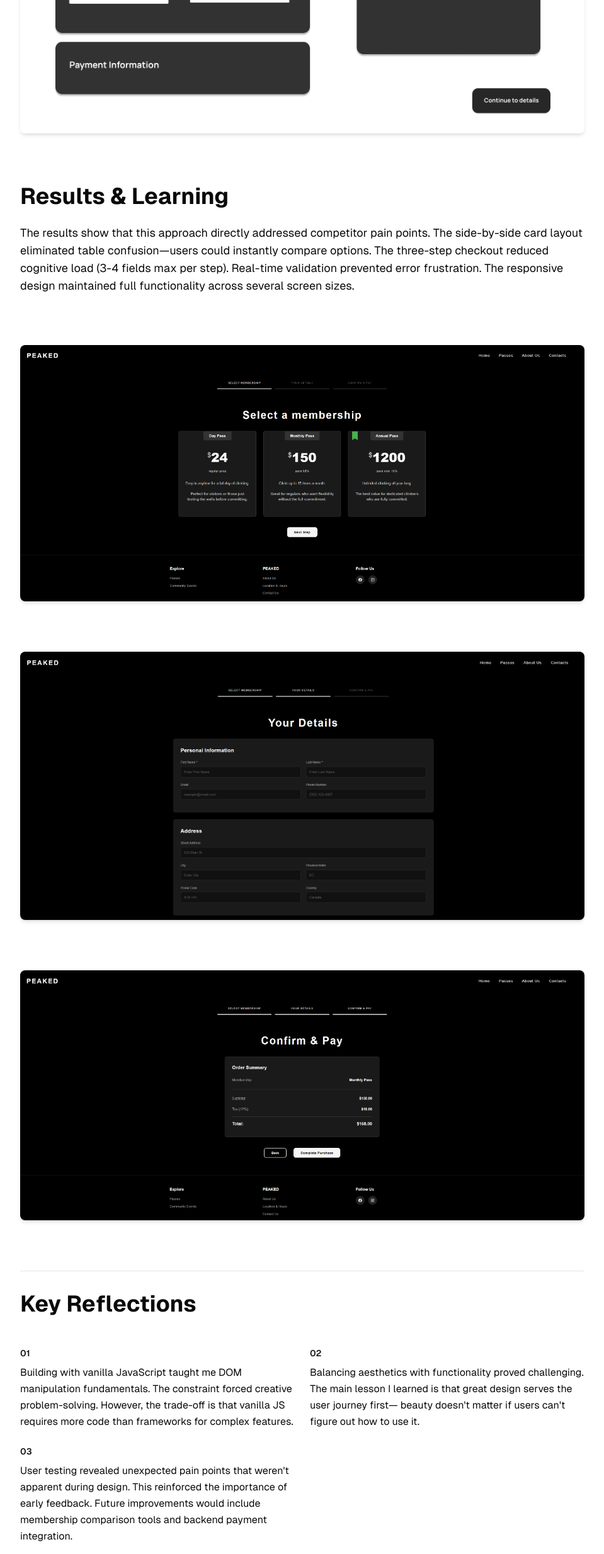
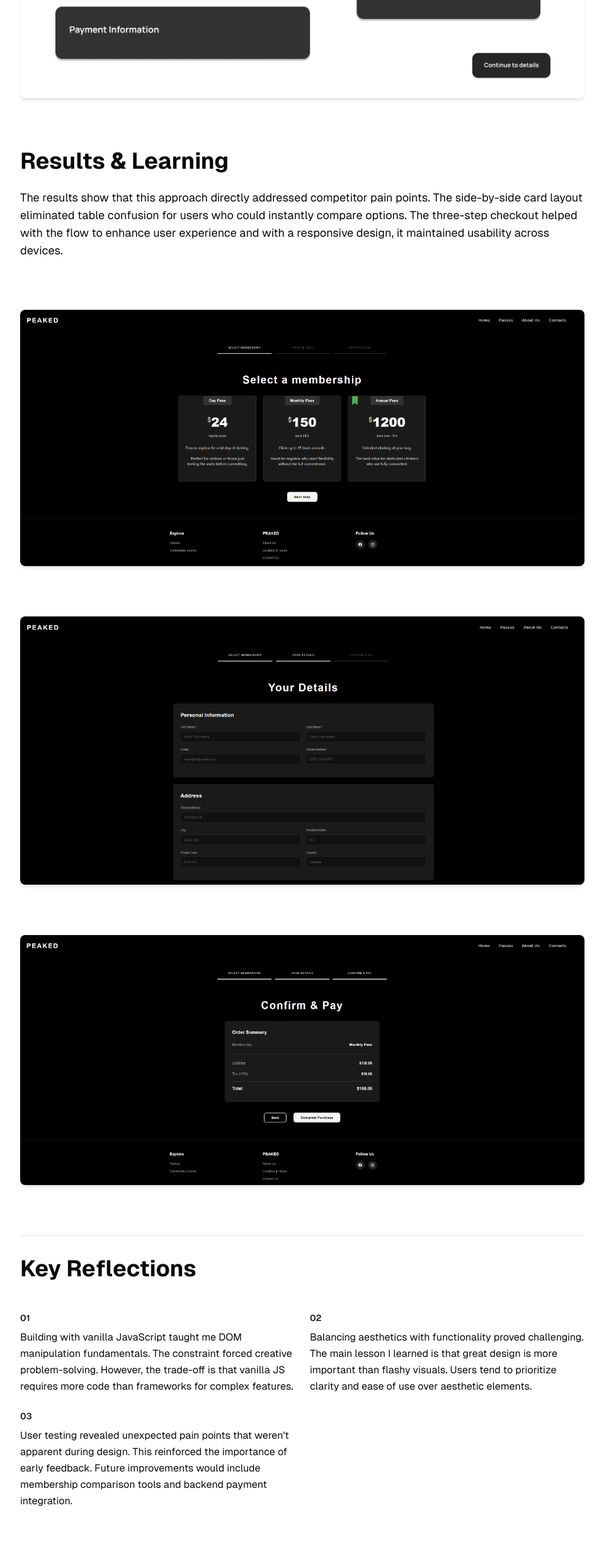
Before and after one commit to derekchengg/website, a Next.js app: page /projects/peaked-bouldering-website in a window 1280 px wide. Shown: the part 2829-5297 px from the top of the page at 63% size, without its empty margins (160-1119 px from the left). Built offline with nearby package versions, Linux system fonts and the light colour scheme.

Commit message:
further clarification of description

```diff
--- a/components/data/projectsData.ts
+++ b/components/data/projectsData.ts
@@ -34,21 +34,18 @@ export const projectsData = [
       details with progressive disclosure, (3) order confirmation with transparent
       pricing.
 
-      For the cards, I implemented large typography for pricing and visual weight
-      for key benefits—this makes sense because users need quick decisions. I
-      built custom form validation for real-time feedback and hand-coded the
-      responsive hamburger menu to avoid library bloat.
+      For the cards, I followd the standard typography for pricing and visual weight.
+      This helps users make quick decisions.
     `,
 
     "process-image": "/images/projects/peaked-bouldering/process.png",
 
     solution: `
       The results show that this approach directly addressed competitor pain
-      points. The side-by-side card layout eliminated table confusion—users
-      could instantly compare options. The three-step checkout reduced cognitive
-      load (3-4 fields max per step). Real-time validation prevented error
-      frustration. The responsive design maintained full functionality across
-      several screen sizes.
+      points. The side-by-side card layout eliminated table confusion for users
+      who could instantly compare options. The three-step checkout helped with the flow to
+      enhance user experience and with a responsive design, it maintained usability across
+      devices.
     `,
 
     "solution-image": "/images/projects/peaked-bouldering/solution.png",
@@ -62,8 +59,8 @@ export const projectsData = [
 
       `
         Balancing aesthetics with functionality proved challenging. The main
-        lesson I learned is that great design serves the user journey first—
-        beauty doesn't matter if users can't figure out how to use it.
+        lesson I learned is that great design is more important than flashy visuals. Users tend
+        to prioritize clarity and ease of use over aesthetic elements.
       `,
 
       `
```
